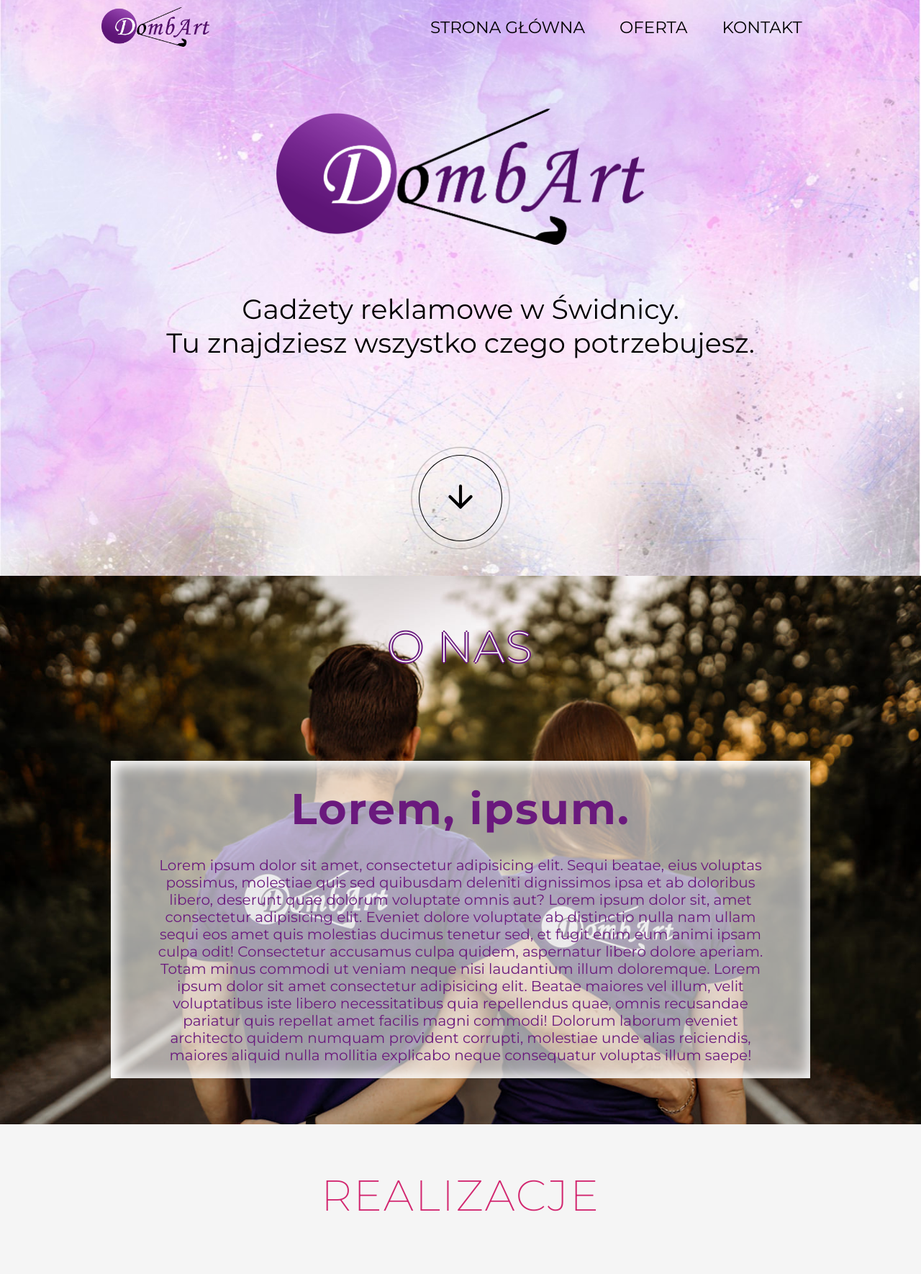
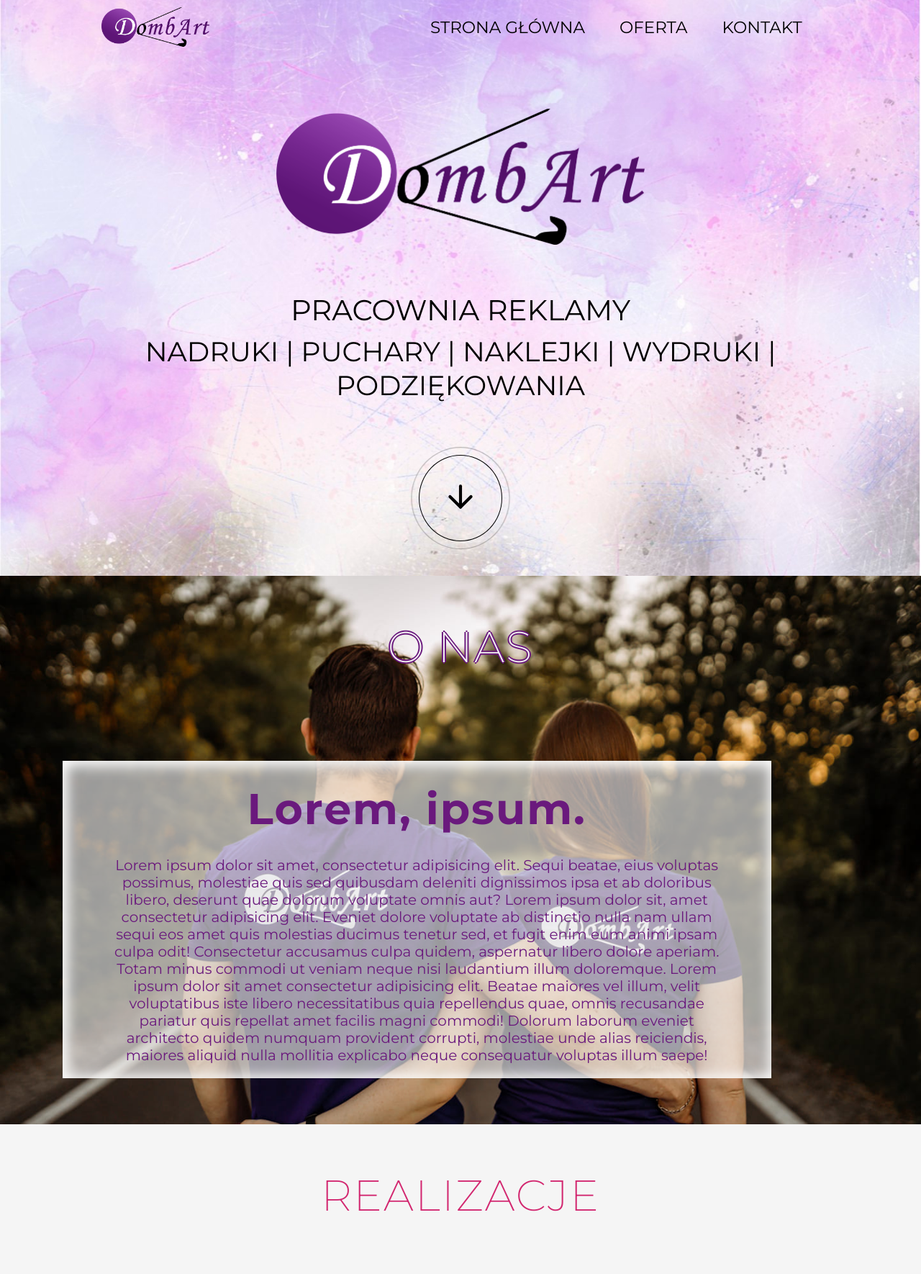
Before and after one commit to bnoworol/dombart, a PHP site: page / in a window 1280 px wide. Shown: the top 1770 px of the page at 72% size. Run offline with PHP 8.4, Linux system fonts and the light colour scheme; style sheets or scripts are compiled from the project's sources.

Commit message:
repair background - remove hero shadow - change color text second change next change

```diff
--- a/css/main.css
+++ b/css/main.css
@@ -181,6 +181,10 @@ body {
   background-position: center;
   z-index: 0;
 }
+.header .size {
+  font-size: 4rem;
+  padding-bottom: 1rem;
+}
 .header__hero-shadow {
   position: absolute;
   top: 0;
@@ -211,6 +215,7 @@ body {
   margin: 0 1em;
   z-index: 100000;
   font-size: 2.5rem;
+  text-transform: uppercase;
 }
 .header__arrow {
   display: none;
@@ -230,14 +235,13 @@ body {
   display: flex;
   justify-content: center;
   align-items: center;
-  width: 100%;
-  margin-bottom: 32px 0;
+  width: 90%;
 }
 .aboutus__box {
   margin: 2em 0;
   box-shadow: 2px 2px 18px 5px rgb(255, 255, 255) inset;
   background-color: rgba(255, 255, 255, 0.6);
-  max-width: 80%;
+  max-width: 90%;
   height: auto;
 }
 .aboutus__title {
@@ -247,7 +251,7 @@ body {
   margin: 4rem auto;
 }
 .aboutus__text {
-  font-size: 2rem;
+  font-size: 0.7rem;
   margin: 2rem;
   padding-bottom: 2.5em;
   color: #6a197d;
--- a/index.html
+++ b/index.html
@@ -45,8 +45,8 @@
             <p class="header__title"><img class="header__logo" src="./img/logo/logo_tiff_png.png"
                     alt="Logo firmy DombArt"></p>
             <!-- <h1 class="header__title">Domb<span>Art</span></h1> -->
-            <p class="header__text">Gadżety reklamowe w Świdnicy.</p>
-            <p class="header__text">Tu znajdziesz wszystko czego potrzebujesz.</p>
+            <p class="header__text size">Pracownia reklamy</p>
+            <p class="header__text">nadruki | puchary | naklejki | wydruki | podziękowania</p>
         </div>
         <!-- <div class="header__hero-shadow"></div> -->
         <a href="#aboutus">
--- a/scss/main.scss
+++ b/scss/main.scss
@@ -125,6 +125,10 @@
 	background-size: cover;
 	background-position: center;
 	z-index: 0;
+	.size {
+		font-size: 4rem;
+		padding-bottom: 1rem;
+	}
 	&__hero-shadow {
 		position: absolute;
 		top: 0;
@@ -155,6 +159,7 @@
 		margin: 0 1em;
 		z-index: 100000;
 		font-size: 2.5rem;
+		text-transform: uppercase;
 	}
 	&__arrow {
 		display: none;
@@ -176,14 +181,14 @@
 		display: flex;
 		justify-content: center;
 		align-items: center;
-		width: 100%;
-		margin-bottom: 32px 0;
+		width: 90%;
+		// margin-bottom: 32px 0;
 	}
 	&__box {
 		margin: 2em 0;
 		box-shadow: 2px 2px 18px 5px rgba(255, 255, 255, 1) inset;
 		background-color: rgba(255, 255, 255, 0.6);
-		max-width: 80%;
+		max-width: 90%;
 		height: auto;
 	}
 	&__title {
@@ -193,7 +198,7 @@
 		margin: 4rem auto;
 	}
 	&__text {
-		font-size: 2rem;
+		font-size: .7rem;
 		margin: 2rem;
 		padding-bottom: 2.5em;
 		color: $main-color;
```
Also changed, not shown: 1 other file.
